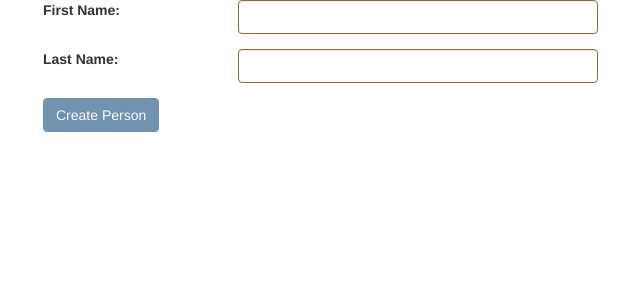
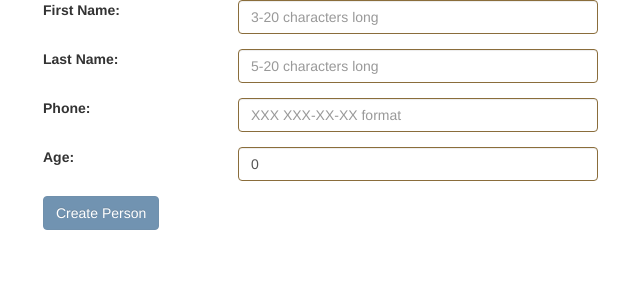
Before and after one commit to vallbs/form-table-sort, a React (Create React App) app: page / in a window 1280 px wide. Shown: the top 300 px of the page, without its empty margins (27-667 px from the left). Built offline with nearby package versions, Linux system fonts and the light colour scheme.

Commit message:
added validation to all fields

```diff
--- a/src/Form/Form.js
+++ b/src/Form/Form.js
@@ -23,6 +23,15 @@ class Form extends Component {
             case "lastName":
                 fieldsValid.lastNameValid = fieldValue.length >= 5 && fieldValue.length < 20;
                 formErrors.lastNameError = fieldsValid.lastNameValid ? "" : "Last Name must be 5-20 characters long";
+                break;
+            case "age":
+                fieldsValid.ageValid = fieldValue >= 18;
+                formErrors.ageError = fieldsValid.ageValid ? "" : "Age must be 18+";
+                break;
+            case "phone":
+                const phoneRegEx = /^\(?([0-9]{3})\)?[ ]?([0-9]{3})[-]?([0-9]{2})[-]?([0-9]{2})$/;
+                fieldsValid.phoneValid = fieldValue.match(phoneRegEx);
+                formErrors.phoneError = fieldsValid.phoneValid ? "" : "Phone format must be: XXX XXX-XX-XX";
                 break;
             default:
                 break;
@@ -56,7 +65,8 @@ class Form extends Component {
                         inputType="text"
                         fieldValue={ this.state.firstName }
                         fieldChanged={ e => this.handleInputChange(e)}
-                        errorMessage={ this.state.formErrors.firstNameError }/>
+                        errorMessage={ this.state.formErrors.firstNameError }
+                        inputPlaceholder="3-20 characters long"/>
 
                     <FormControl
                         validationClassName={ this.formValidationClass(this.state.fieldsValid.lastNameValid, "form-group row") }
@@ -65,7 +75,27 @@ class Form extends Component {
                         inputType="text"
                         fieldValue={ this.state.lastName }
                         fieldChanged={ e => this.handleInputChange(e)}
-                        errorMessage={ this.state.formErrors.lastNameError }/>
+                        errorMessage={ this.state.formErrors.lastNameError }
+                        inputPlaceholder="5-20 characters long"/>
+
+                    <FormControl
+                        validationClassName={ this.formValidationClass(this.state.fieldsValid.phoneValid, "form-group row") }
+                        fieldName="phone"
+                        label="Phone"
+                        inputType="text"
+                        fieldValue={ this.state.phone }
+                        fieldChanged={ e => this.handleInputChange(e)}
+                        errorMessage={ this.state.formErrors.phoneError }
+                        inputPlaceholder="XXX XXX-XX-XX format"/>
+
+                    <FormControl
+                        validationClassName={ this.formValidationClass(this.state.fieldsValid.ageValid, "form-group row") }
+                        fieldName="age"
+                        label="Age"
+                        inputType="number"
+                        fieldValue={ this.state.age }
+                        fieldChanged={ e => this.handleInputChange(e)}
+                        errorMessage={ this.state.formErrors.ageError }/>
 
                     <button type="submit" className="btn btn-primary" disabled={ !this.state.formIsValid } >
                         Create Person
@@ -78,10 +108,22 @@ class Form extends Component {
     state = {
         firstName: "",
         lastName: "",
+        phone: "",
+        age: 0,
         gender: "",
         age: 0,
-        fieldsValid: { firstNameValid: false, lastNameValid: false },
-        formErrors: { firstNameError: "", lastNameError: ""},
+        fieldsValid: {
+            firstNameValid: false,
+            lastNameValid: false,
+            phoneValid: false,
+            ageValid: false
+        },
+        formErrors: {
+            firstNameError: "",
+            lastNameError: "",
+            phoneError: "",
+            ageError: ""
+        },
         formIsValid: false
     }
 }
--- a/src/Form/FormControl.js
+++ b/src/Form/FormControl.js
@@ -11,7 +11,8 @@ const formControl = (props) => {
                     className="form-control col-5 col-sm-5"
                     name={ props.fieldName }
                     value={ props.fieldValue }
-                    onChange={ props.fieldChanged } />
+                    onChange={ props.fieldChanged }
+                    placeholder={ props.inputPlaceholder }/>
             </div>
             <ErrorControl errorMessage={ props.errorMessage } />
         </div>
```
